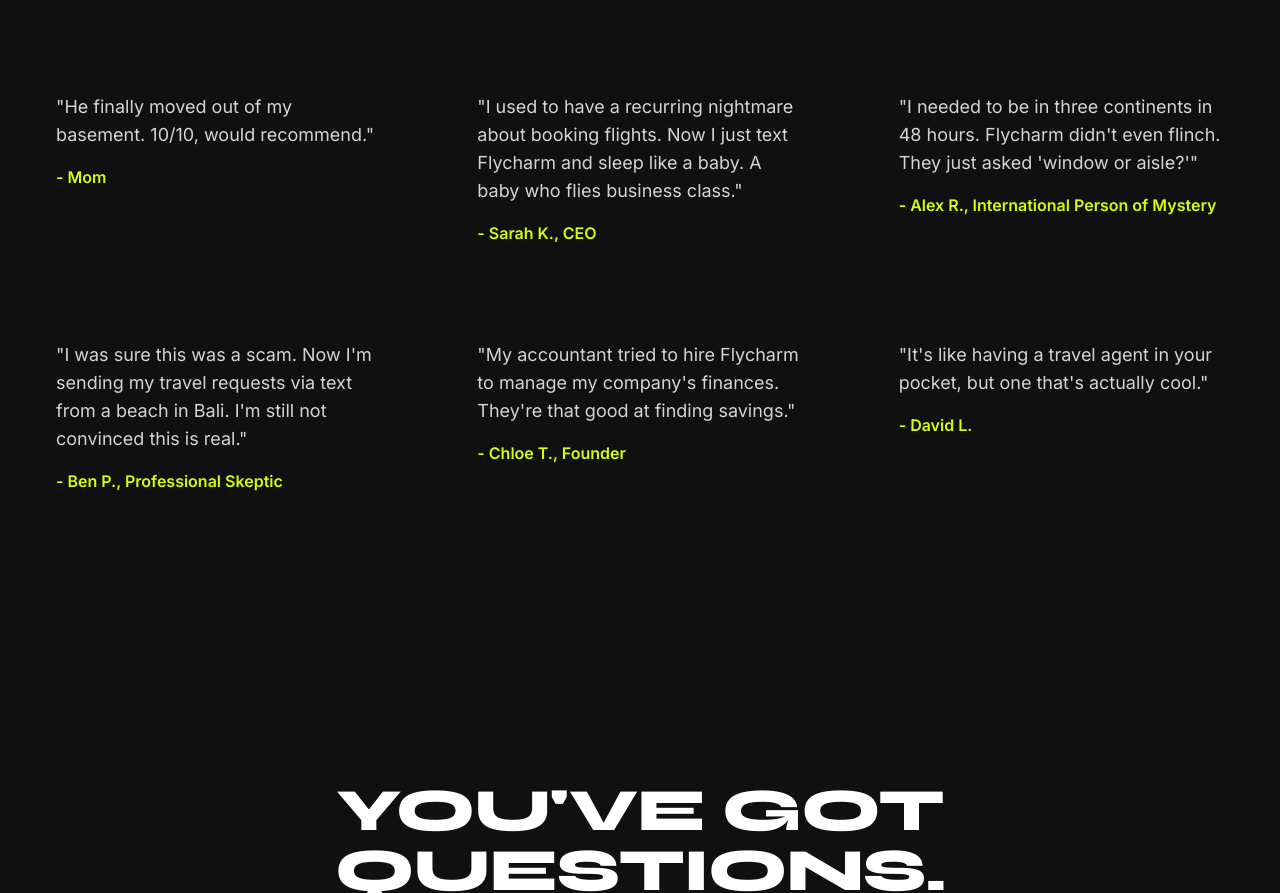
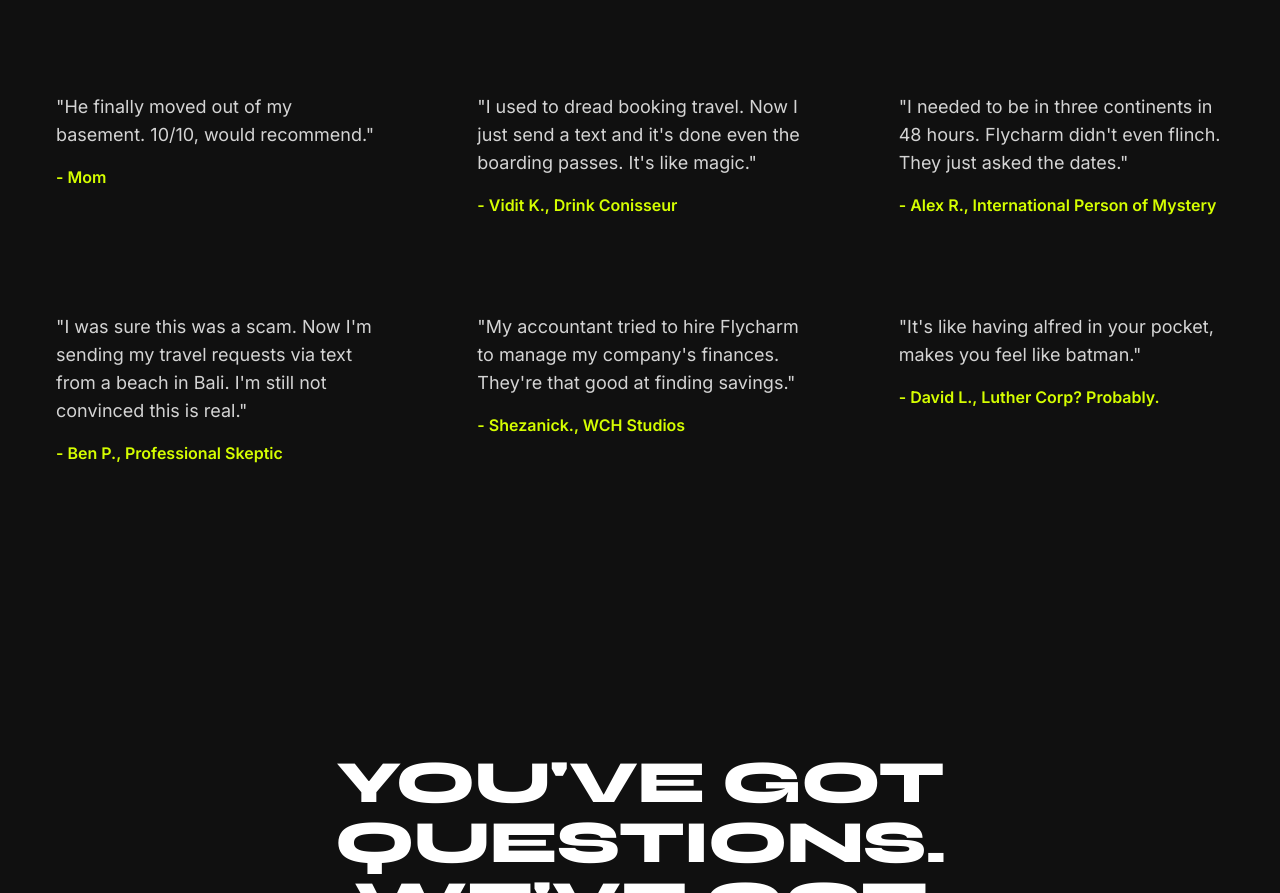
Before and after one commit to Shezanick/flycharm-luxe-web, a plain HTML site: page site.html in a window 1280 px wide. Shown: the part 4515-5408 px from the top of the page. Drawn offline with nearby package versions, Linux system fonts and the light colour scheme.

Commit message:
Remove site.html and trust.png; complete overhaul of the website structure and assets.

```diff
--- a/site.html
+++ b/site.html
@@ -249,11 +249,11 @@
                         <p class="mt-4 text-cyber-lime font-semibold">- Mom</p>
                     </div>
                     <div class="bg-brand-dark p-8 rounded-lg">
-                        <p class="text-lg text-neutral-300">"I used to have a recurring nightmare about booking flights. Now I just text Flycharm and sleep like a baby. A baby who flies business class."</p>
-                        <p class="mt-4 text-cyber-lime font-semibold">- Sarah K., CEO</p>
+                        <p class="text-lg text-neutral-300">"I used to dread booking travel. Now I just send a text and it's done even the boarding passes. It's like magic."</p>
+                        <p class="mt-4 text-cyber-lime font-semibold">- Vidit K., Drink Conisseur</p>
                     </div>
                     <div class="bg-brand-dark p-8 rounded-lg">
-                        <p class="text-lg text-neutral-300">"I needed to be in three continents in 48 hours. Flycharm didn't even flinch. They just asked 'window or aisle?'"</p>
+                        <p class="text-lg text-neutral-300">"I needed to be in three continents in 48 hours. Flycharm didn't even flinch. They just asked the dates."</p>
                         <p class="mt-4 text-cyber-lime font-semibold">- Alex R., International Person of Mystery</p>
                     </div>
                     <div class="bg-brand-dark p-8 rounded-lg">
@@ -262,11 +262,11 @@
                     </div>
                     <div class="bg-brand-dark p-8 rounded-lg">
                         <p class="text-lg text-neutral-300">"My accountant tried to hire Flycharm to manage my company's finances. They're that good at finding savings."</p>
-                        <p class="mt-4 text-cyber-lime font-semibold">- Chloe T., Founder</p>
+                        <p class="mt-4 text-cyber-lime font-semibold">- Shezanick., WCH Studios</p>
                     </div>
                     <div class="bg-brand-dark p-8 rounded-lg">
-                        <p class="text-lg text-neutral-300">"It's like having a travel agent in your pocket, but one that's actually cool."</p>
-                        <p class="mt-4 text-cyber-lime font-semibold">- David L.</p>
+                        <p class="text-lg text-neutral-300">"It's like having alfred in your pocket, makes you feel like batman."</p>
+                        <p class="mt-4 text-cyber-lime font-semibold">- David L., Luther Corp? Probably.</p>
                     </div>
                 </div>
             </div>
```
Also changed, not shown: trust.png (deleted).
